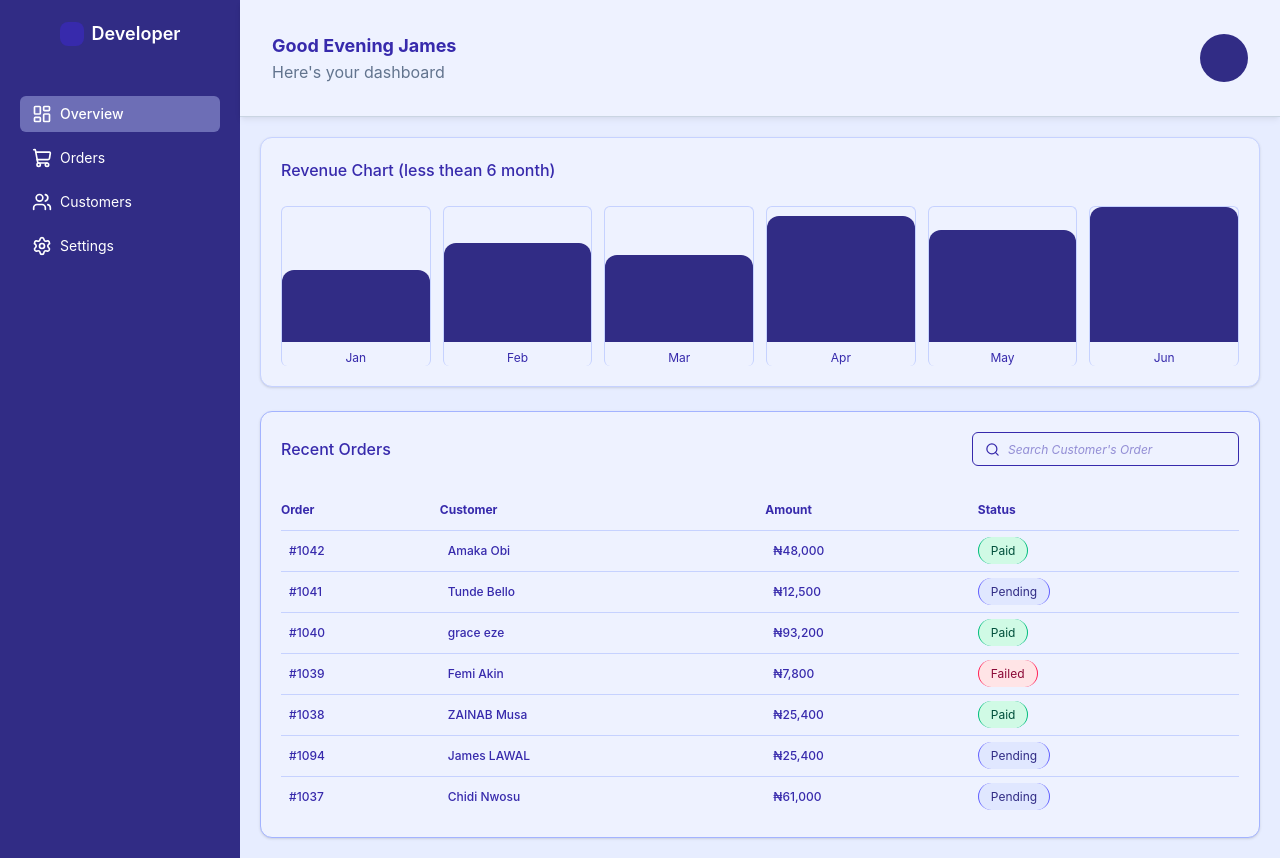
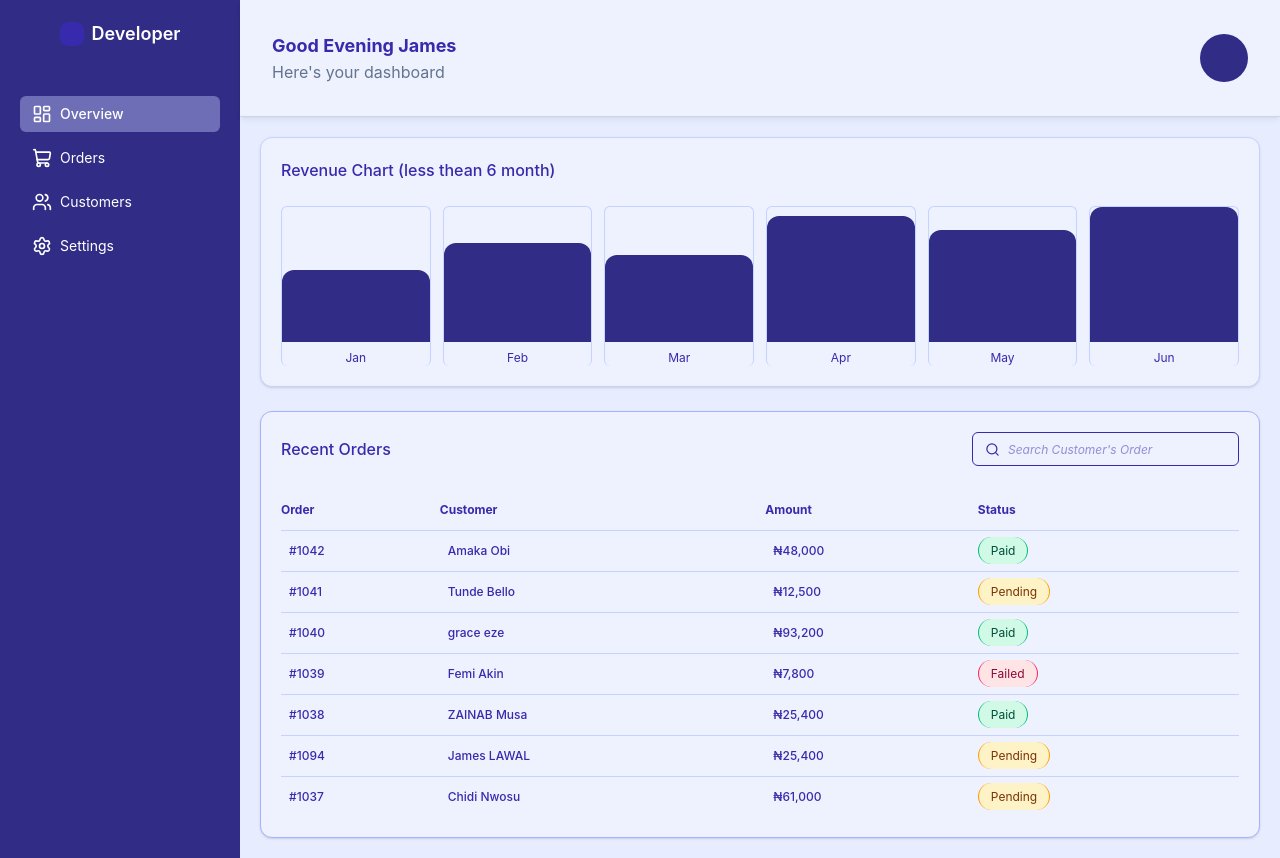
Before and after one commit to Jasgitcodes/sales-dashboard, a React (Vite) app: page / in a window 1280 px wide. Built offline with nearby package versions, Linux system fonts and the light colour scheme.

Commit message:
feat: modified statusbadge

```diff
--- a/src/components/RecentOrders.Jsx
+++ b/src/components/RecentOrders.Jsx
@@ -1,16 +1,11 @@
 import { Search } from 'lucide-react'
 import React, { useState } from 'react'
 import { orders } from '../data/data'
-
+import StatusBadge from './StatusBadge'
 const RecentOrders = () => {
 
     const [query, setQuery] = useState("")
     const filtered = orders.filter((order) => order.customer.toLowerCase().includes(query.toLowerCase()))
-    const badge = {
-        paid: "px-3 py-1.5 bg-emerald-100 text-emerald-900 border-x border-emerald-500 rounded-full",
-        pending: "px-3 py-1.5 bg-indigo-100 text-indigo-900 border-x border-indigo-500 rounded-full",
-        failed: "px-3 py-1.5 bg-rose-100 text-rose-900 border-x border-rose-500 rounded-full"
-    }
 
     return (
         <div className='p-5 border bg-indigo-50 border-indigo-300 flex flex-col gap-3 rounded-xl shadow-sm '>
@@ -39,17 +34,13 @@ const RecentOrders = () => {
                 </thead>
                 <tbody className='text-xs'>
                     {filtered.map((order) => {
-                        const statusBadge = order.status.toLowerCase()
                         return (
                             <tr key={order.id} className='hover:bg-indigo-200/40 '>
                                 <td className='py-3 pl-2 font-medium border-t border-indigo-200'>{order.id}</td>
                                 <td className='py-3 pl-2 font-medium border-t border-indigo-200'>{order.customer}</td>
                                 <td className='py-3 pl-2 font-medium border-t border-indigo-200'>{order.amount}</td>
                                 <td className='py-3  border-t border-indigo-200'>
-
-                                    <span className={`${badge[statusBadge] ?? "bg-indigo-900"} text-xs`}>
-                                        {order.status}
-                                    </span>
+                                    <StatusBadge status={order.status} />
                                 </td>
                             </tr>
 
--- /dev/null
+++ b/src/components/StatusBadge.jsx
@@ -0,0 +1,20 @@
+import React from 'react'
+
+const StatusBadge = ({ status }) => {
+
+    const Badge = status.toLowerCase()
+    const colors = {
+        paid: "bg-emerald-100 text-emerald-900 border-x border-emerald-500",
+        pending: "bg-amber-100 text-amber-900 border-x border-amber-500",
+        failed: "bg-rose-100 text-rose-900 border-x border-rose-500"
+    }
+
+
+    return (
+        <span className={`px-3 py-1.5 rounded-full text-xs ${colors[Badge]}`}>
+            {status}
+        </span>
+    )
+}
+
+export default StatusBadge
```
